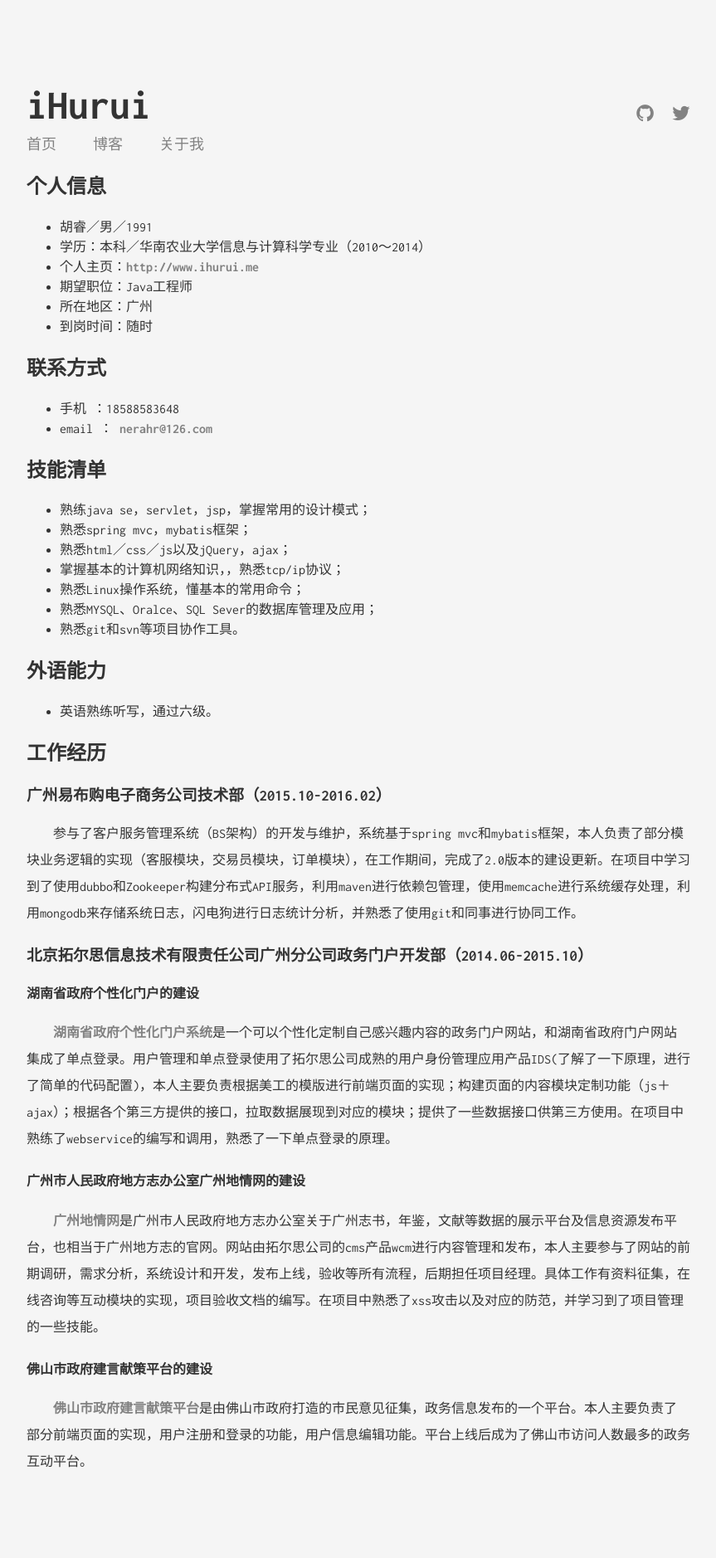
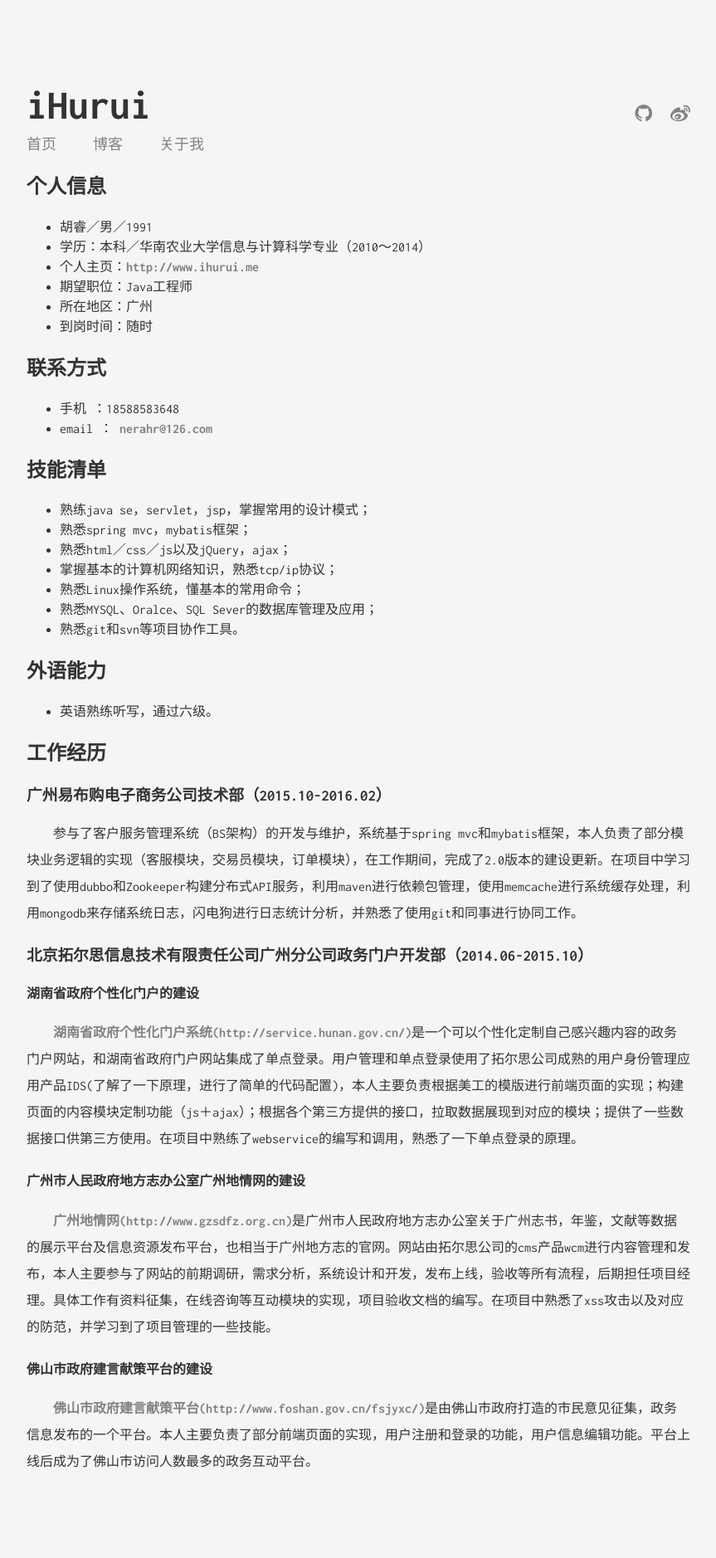
Before and after one commit to ihurui/ihurui.github.io, a Jekyll site: the page built from about/index.html, in a window 1280 px wide. Shown: the whole page at 83% size, without its empty margins (208-1071 px from the left). Built offline with Jekyll 4.4.1, drawn with Linux system fonts in a browser that asks for light colours.

Commit message:
新增日志

```diff
--- a/_includes/header.html
+++ b/_includes/header.html
@@ -18,7 +18,7 @@
 
         {% if site.author.weibo %}
             <a href="https://weibo.com/{{ site.author.weibo }}" class="social-links__entry" target="_blank">
-                <i class="fa fa-twitter"></i>
+                <i class="fa fa-weibo"></i>
             </a>
         {% endif %}
     </ul>
--- a/_layouts/post.html
+++ b/_layouts/post.html
@@ -9,4 +9,4 @@
 
 {% include post/about.html %}
 
-{% include externals/disqus.html %}
+{% include externals/youyan.html %}
--- a/about/index.html
+++ b/about/index.html
@@ -36,7 +36,7 @@
 <li>熟练java se，servlet，jsp，掌握常用的设计模式；</li>
 <li>熟悉spring mvc，mybatis框架；</li>
 <li>熟悉html／css／js以及jQuery，ajax；</li>
-<li>掌握基本的计算机网络知识，，熟悉tcp/ip协议；</li>
+<li>掌握基本的计算机网络知识，熟悉tcp/ip协议；</li>
 <li>熟悉Linux操作系统，懂基本的常用命令；</li>
 <li>熟悉MYSQL、Oralce、SQL Sever的数据库管理及应用；</li>
 <li>熟悉git和svn等项目协作工具。</li>
```
Also changed, not shown: other parts of about/index.html (+3 -3 lines), _posts/2016-04-10-记录安装Jekyll遇到的问题-切换ruby镜像源解决.markdown (line endings or trailing spaces), 13 other files.
